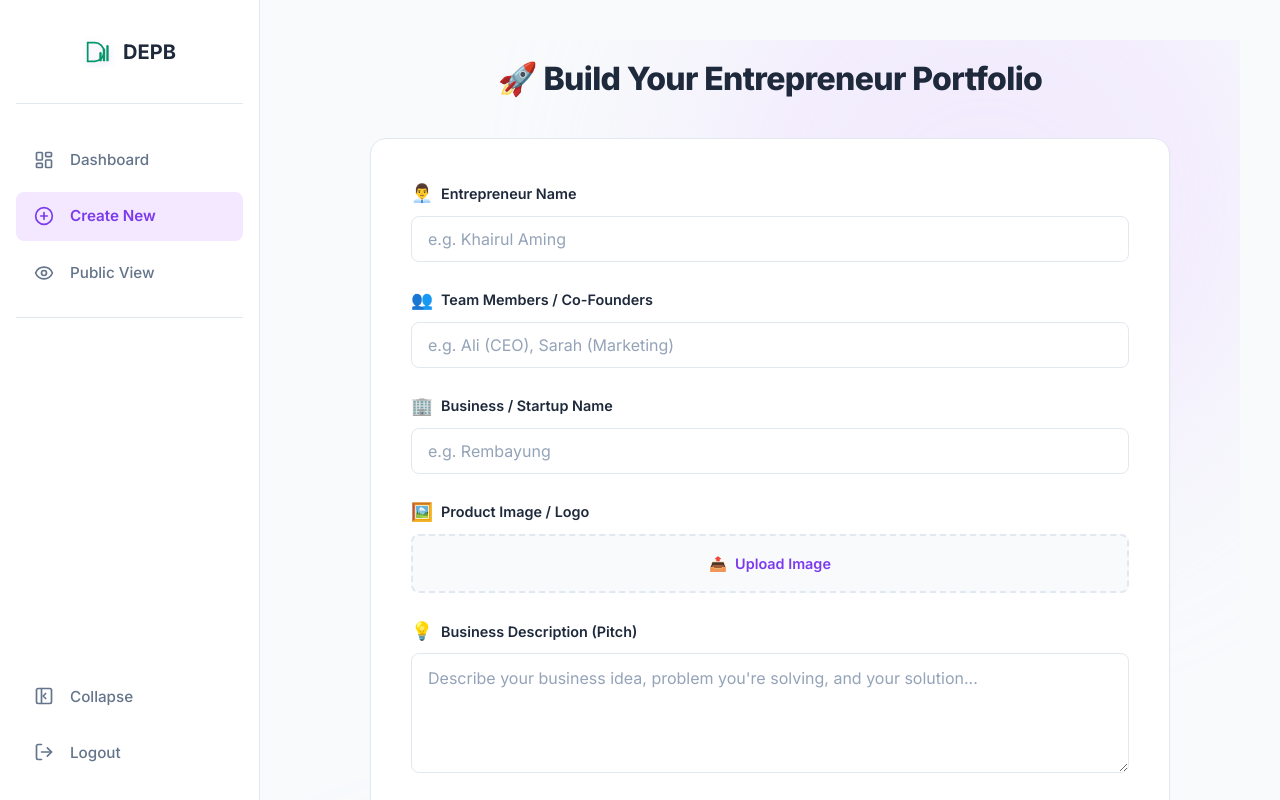
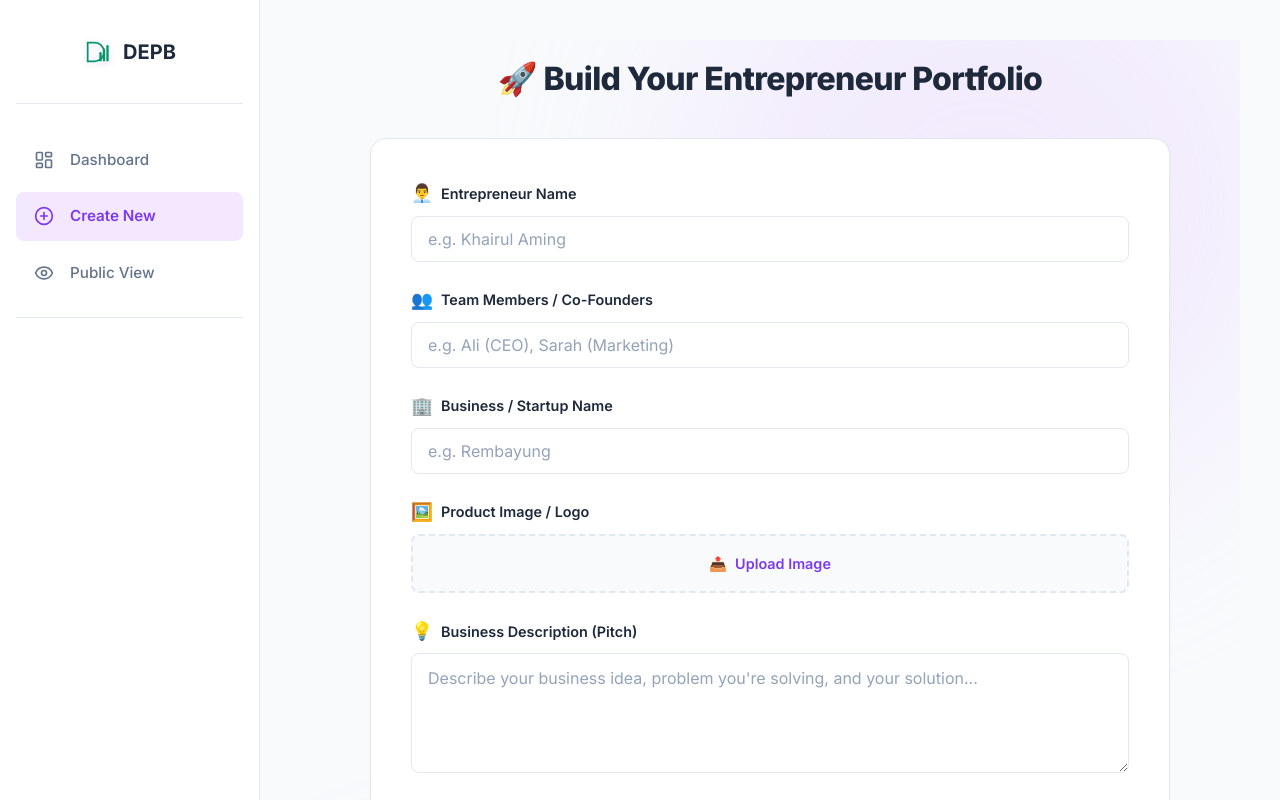
Before and after one commit to mondayrx8/dummytest2, a React (Vite) app in the folder client/: page /create in a window 1280 px wide. Shown: the top 800 px of the page. Built offline with nearby package versions, Linux system fonts and the light colour scheme; no server answers; sample sign-in values are in the browser's storage.

Commit message:
Adjust Container

```diff
--- a/client/src/components/Sidebar.css
+++ b/client/src/components/Sidebar.css
@@ -1,12 +1,12 @@
 /* ========== Modern Sidebar - Redesign 2026 ========== */
+/* STANDARD DOCUMENT FLOW: Browser window handles scrolling */
 .modern-sidebar {
-    position: fixed;
-    /* Fixed to viewport */
+    position: sticky;
+    top: 0;
     left: 0;
-    top: 0;
     width: var(--sidebar-width);
-    height: 100dvh;
-    /* Dynamic viewport height for mobile */
+    height: auto;
+    min-height: 100vh;
     background: white;
     display: flex;
     flex-direction: column;
@@ -14,8 +14,7 @@
     z-index: 1000;
     font-family: var(--font-sans);
     border-right: 1px solid var(--border-color);
-    overflow: hidden;
-    /* Sidebar itself doesn't scroll */
+    overflow: visible;
     transition: width 0.3s cubic-bezier(0.4, 0, 0.2, 1);
 }
 
@@ -32,7 +31,6 @@
     padding-bottom: 24px;
     border-bottom: 1px solid var(--border-color);
     min-height: 80px;
-    /* Prevent jumping during collapse */
 }
 
 .sidebar-brand {
@@ -40,7 +38,6 @@
     align-items: center;
     gap: 12px;
     overflow: hidden;
-    /* Hide overflow when collapsing */
 }
 
 .brand-icon {
@@ -66,27 +63,13 @@
     display: none;
 }
 
-/* Navigation Menu */
+/* Navigation Menu - NO INDEPENDENT SCROLL */
 .sidebar-menu {
     flex: 1;
     display: flex;
     flex-direction: column;
     gap: 8px;
-    overflow-y: auto;
-    /* Menu can scroll if content overflows */
-    overflow-x: hidden;
-    scrollbar-width: thin;
-    scrollbar-color: var(--border-color) transparent;
-}
-
-/* Scrollbar */
-.sidebar-menu::-webkit-scrollbar {
-    width: 4px;
-}
-
-.sidebar-menu::-webkit-scrollbar-thumb {
-    background: var(--border-color);
-    border-radius: 4px;
+    overflow: visible;
 }
 
 /* Menu Item */
@@ -169,13 +152,13 @@
     color: var(--error);
 }
 
-/* Responsive Mobile Layout handled in styles.css via .app-layout media query */
+/* Mobile */
 @media (max-width: 968px) {
     .modern-sidebar {
         position: fixed;
-        /* Revert to fixed on mobile overlay */
         left: 0;
         top: 0;
+        height: 100dvh;
         transition: transform 0.3s ease;
         transform: translateX(-100%);
         box-shadow: var(--shadow-xl);
--- a/client/src/styles.css
+++ b/client/src/styles.css
@@ -69,30 +69,27 @@
   /* If we add a top header later */
 }
 
-/* Layout Shell - LOCKED SCROLL CONTAINER */
+/* Layout Shell - STANDARD DOCUMENT FLOW */
 .app-layout {
-  display: block;
-  /* Sidebar is fixed, no grid needed */
-  height: 100vh;
-  overflow: hidden;
+  display: grid;
+  grid-template-columns: var(--sidebar-width) 1fr;
+  min-height: 100vh;
+  overflow: visible;
+  /* Browser window handles scroll */
   background-color: var(--bg-off-white);
+  transition: grid-template-columns 0.3s cubic-bezier(0.4, 0, 0.2, 1);
 }
 
-/* Main Content Area - THE ONLY SCROLLABLE CONTAINER */
-.main-content-area {
-  margin-left: var(--sidebar-width);
-  width: calc(100% - var(--sidebar-width));
-  height: 100vh;
-  overflow-y: auto;
-  overflow-x: hidden;
-  padding: 40px;
-  transition: margin-left 0.3s cubic-bezier(0.4, 0, 0.2, 1),
-    width 0.3s cubic-bezier(0.4, 0, 0.2, 1);
+.app-layout.sidebar-collapsed {
+  grid-template-columns: var(--sidebar-width-collapsed) 1fr;
 }
 
-.app-layout.sidebar-collapsed .main-content-area {
-  margin-left: var(--sidebar-width-collapsed);
-  width: calc(100% - var(--sidebar-width-collapsed));
+/* Main Content Area - STANDARD FLOW */
+.main-content-area {
+  min-height: 100vh;
+  overflow: visible;
+  /* No independent scroll */
+  padding: 40px;
 }
 
 /* Inner content constraint for readability */
```
